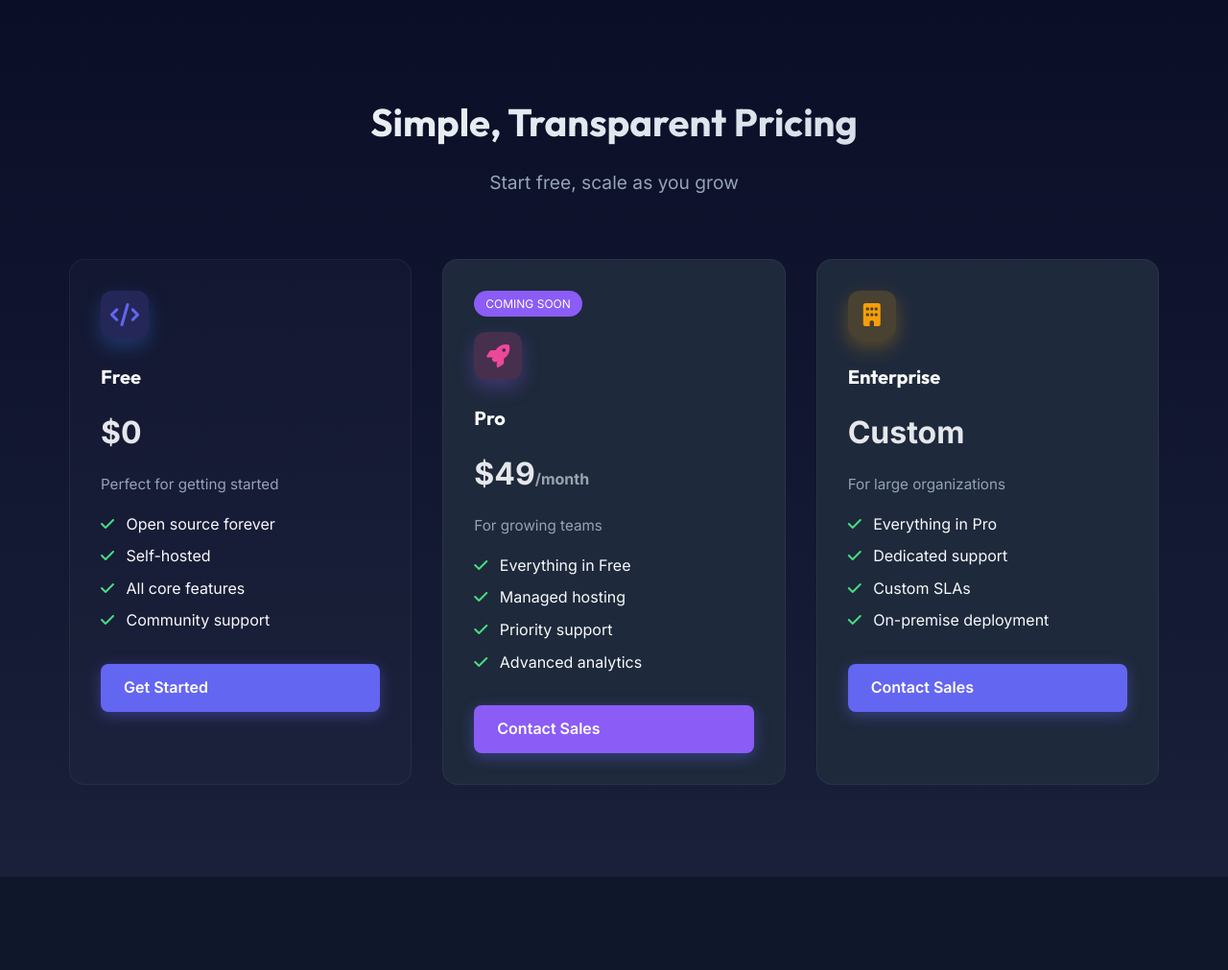
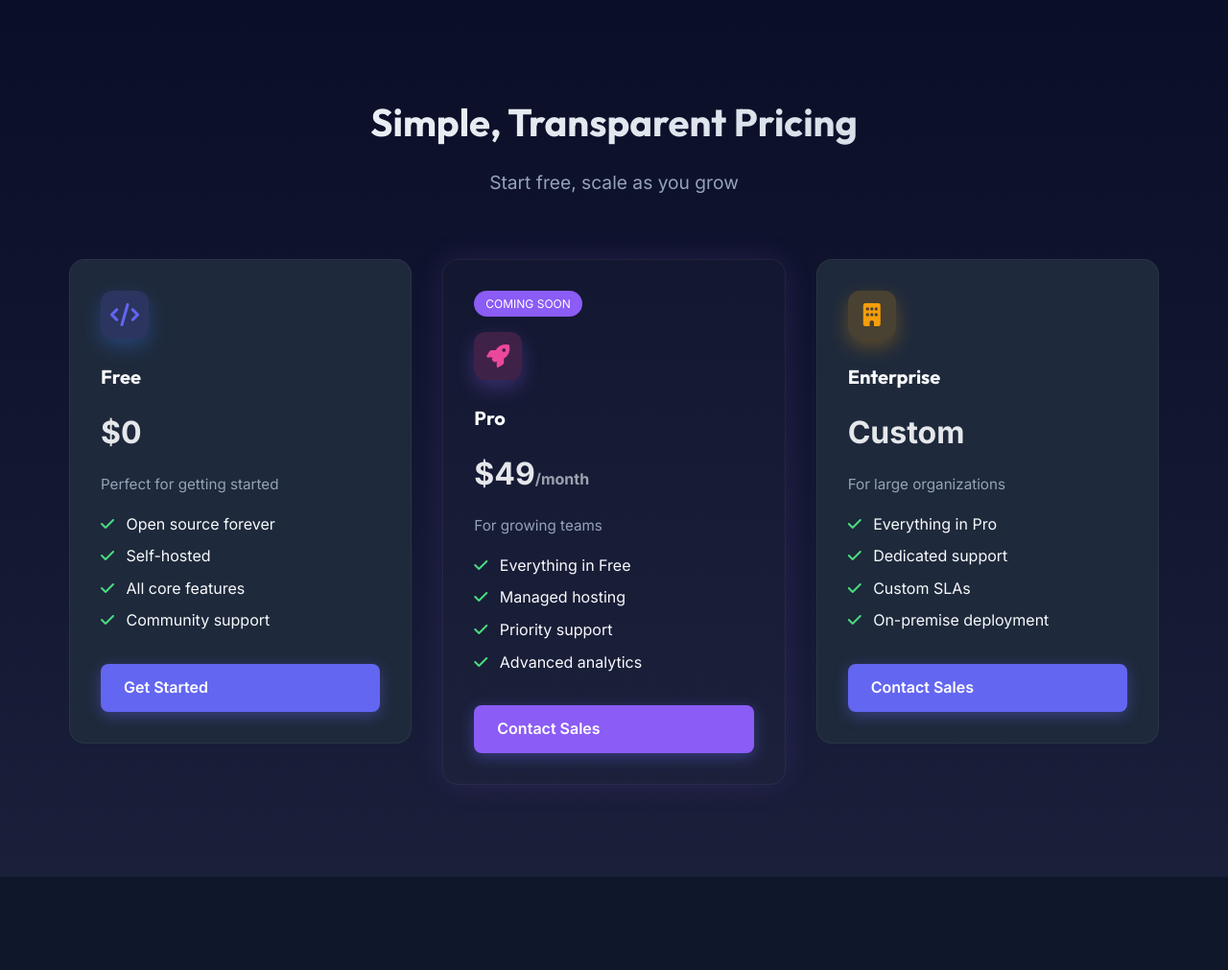
Before and after one commit to RAGlint-Dev/raglint, a FastAPI app: page / in a window 1280 px wide. Shown: the part 1898-2909 px from the top of the page at 96% size. Run offline with FastAPI, Linux system fonts and the light colour scheme; parts of the project's set-up code (start-up, migrations or seed data) failed here and were passed over.

Commit message:
Refactor pricing section to use dedicated grid layout and fix overlap issues

```diff
--- a/raglint/dashboard/static/landing/css/style.css
+++ b/raglint/dashboard/static/landing/css/style.css
@@ -510,6 +510,28 @@ a {
     display: grid;
     grid-template-columns: repeat(auto-fit, minmax(280px, 1fr));
     gap: 2rem;
+}
+
+.pricing-grid {
+    display: grid;
+    grid-template-columns: repeat(3, 1fr);
+    gap: 2rem;
+    align-items: start;
+}
+
+.popular-card {
+    border: 2px solid #8b5cf6;
+    background: #1e293b;
+    position: relative;
+    box-shadow: 0 0 30px rgba(139, 92, 246, 0.15);
+}
+
+@media (max-width: 968px) {
+    .pricing-grid {
+        grid-template-columns: 1fr;
+        max-width: 500px;
+        margin: 0 auto;
+    }
 }
 
 .feature-card {
--- a/raglint/dashboard/templates/landing.html
+++ b/raglint/dashboard/templates/landing.html
@@ -171,8 +171,8 @@
                 <h2>Simple, Transparent Pricing</h2>
                 <p>Start free, scale as you grow</p>
             </div>
-            <div class="feature-grid">
-                <div class="feature-card">
+            <div class="pricing-grid">
+                <div class="feature-card" style="background: #1e293b;">
                     <div class="icon-box bg-blue">
                         <i class="fa-solid fa-code"></i>
                     </div>
@@ -193,7 +193,7 @@
                     <a href="/dashboard" class="btn btn-primary" style="margin-top: 1.5rem; width: 100%;">Get
                         Started</a>
                 </div>
-                <div class="feature-card" style="background: #1e293b; position: relative; z-index: 1;">
+                <div class="feature-card popular-card">
                     <div
                         style="background: #8b5cf6; color: white; padding: 0.25rem 0.75rem; border-radius: 9999px; display: inline-block; font-size: 0.75rem; margin-bottom: 1rem; text-shadow: none;">
                         COMING SOON</div>
@@ -217,7 +217,7 @@
                     <a href="https://github.com/RAGlint-Dev/raglint/issues/new" class="btn btn-primary"
                         style="margin-top: 1.5rem; width: 100%; background: #8b5cf6;">Contact Sales</a>
                 </div>
-                <div class="feature-card" style="background: #1e293b; position: relative; z-index: 1;">
+                <div class="feature-card" style="background: #1e293b;">
                     <div class="icon-box bg-orange">
                         <i class="fa-solid fa-building"></i>
                     </div>
```
